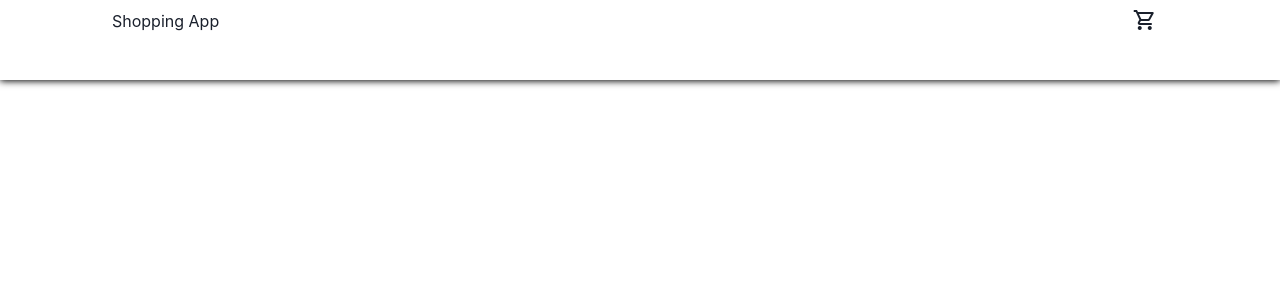
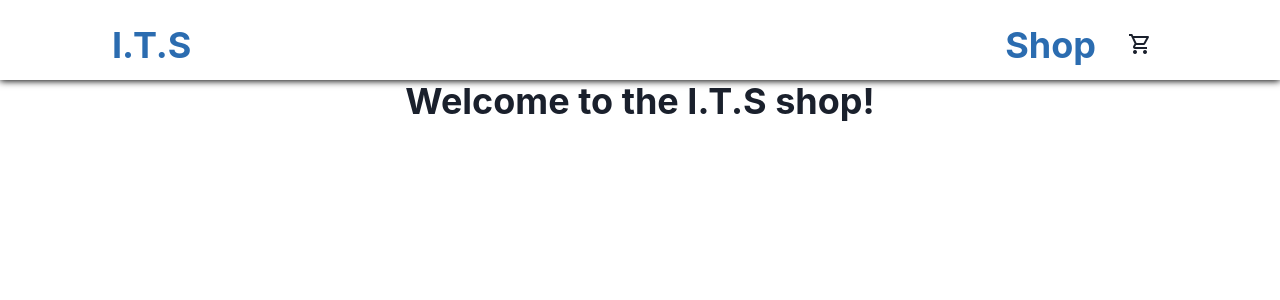
Before and after one commit to brycedesantis/shopping-cart-TOP, a React (Vite) app: page / in a window 1280 px wide. Shown: the top 300 px of the page. Built offline with nearby package versions, Linux system fonts and the light colour scheme.

Commit message:
Add default page

```diff
--- a/src/Components/Cards.jsx
+++ b/src/Components/Cards.jsx
@@ -43,7 +43,7 @@ function CardElement({
 		// 	</div>
 		// </div>
 
-		<Card maxW="sm" size="sm" variant="outline">
+		<Card maxW="sm" size="sm" border={"1px"} borderColor={"blue.400"}>
 			<CardBody>
 				<Image m={"auto"} h="150px" src={image} alt={title} borderRadius="lg" />
 				<Stack mt="6" spacing="3">
--- /dev/null
+++ b/src/Components/DefaultPage.jsx
@@ -0,0 +1,9 @@
+import { Heading } from "@chakra-ui/react"
+
+export default function DefaultPage() {
+	return (
+		<>
+			<Heading as={"h1"}>Welcome to the I.T.S shop!</Heading>
+		</>
+	)
+}
--- a/src/Components/Navbar.jsx
+++ b/src/Components/Navbar.jsx
@@ -1,20 +1,34 @@
 import { Outlet } from "react-router"
 import "../styles/Navbar.css"
 import { Link } from "react-router-dom"
+import { Button, Heading } from "@chakra-ui/react"
 
 function Navbar() {
 	return (
 		<>
 			<header>
 				<div className="header-div">
-					<Link to="homepage">
-						<h1 className="title">Shopping App</h1>
+					<Link to="/">
+						<Heading as={"h1"} noOfLines={1} color="blue.600">
+							I.T.S
+						</Heading>
 					</Link>
-					<button className="shopping-icon">
-						<Link to="shopping-cart">
-							<span className="material-symbols-outlined">shopping_cart</span>
-						</Link>
-					</button>
+
+					<div className="links">
+						<Button variant={"ghost"} colorScheme="blue">
+							<Link to={"homepage"}>
+								<Heading as={"h2"} noOfLines={1}>
+									Shop
+								</Heading>
+							</Link>
+						</Button>
+
+						<Button variant={"ghost"}>
+							<Link to="shopping-cart">
+								<span className="material-symbols-outlined">shopping_cart</span>
+							</Link>
+						</Button>
+					</div>
 				</div>
 			</header>
 			<main className="main-content">
--- a/src/Components/ShoppingCart.jsx
+++ b/src/Components/ShoppingCart.jsx
@@ -1,6 +1,7 @@
 import { useEffect, useState } from "react"
 import { getLocal, removeFromLocal } from "../Helpers/LocalStorage"
 import CardElement from "./Cards"
+import { SimpleGrid } from "@chakra-ui/react"
 
 function ShoppingCart() {
 	const [cartItems, setCartItems] = useState([])
@@ -22,7 +23,12 @@ function ShoppingCart() {
 	useEffect(() => getUserCart, [])
 
 	return (
-		<div className="shopping-cart-products">
+		<SimpleGrid
+			my={8}
+			mx={16}
+			spacing={4}
+			templateColumns="repeat(auto-fill, minmax(300px, 1fr))"
+		>
 			{cartItems.map((item, index) => {
 				return (
 					<CardElement
@@ -35,7 +41,7 @@ function ShoppingCart() {
 					/>
 				)
 			})}
-		</div>
+		</SimpleGrid>
 	)
 }
 
--- a/src/Router.jsx
+++ b/src/Router.jsx
@@ -2,6 +2,7 @@ import { RouterProvider, createBrowserRouter } from "react-router-dom"
 import App from "./App"
 import Homepage from "./Components/Homepage"
 import ShoppingCart from "./Components/ShoppingCart"
+import DefaultPage from "./Components/DefaultPage"
 
 function Router() {
 	const router = createBrowserRouter([
@@ -9,6 +10,7 @@ function Router() {
 			path: "/",
 			element: <App />,
 			children: [
+				{ index: true, element: <DefaultPage /> },
 				{
 					path: "homepage",
 					element: <Homepage />,
--- a/src/styles/Navbar.css
+++ b/src/styles/Navbar.css
@@ -13,6 +13,7 @@ header {
 	justify-content: space-between;
 	align-items: center;
 	margin: 0 7em;
+	padding-top: 1.5em;
 }
 
 .shopping-icon {
```
Also changed, not shown: src/Components/Homepage.jsx (+0 -13 lines), 1 other file (tests, documents, lock files or other folders).
